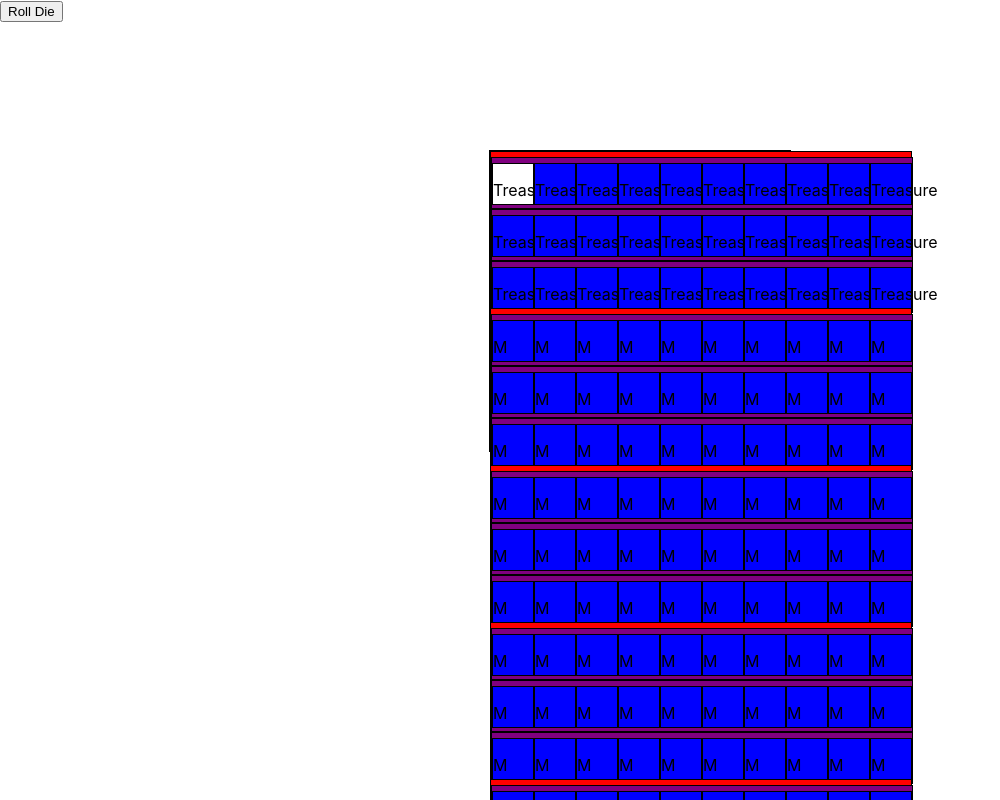
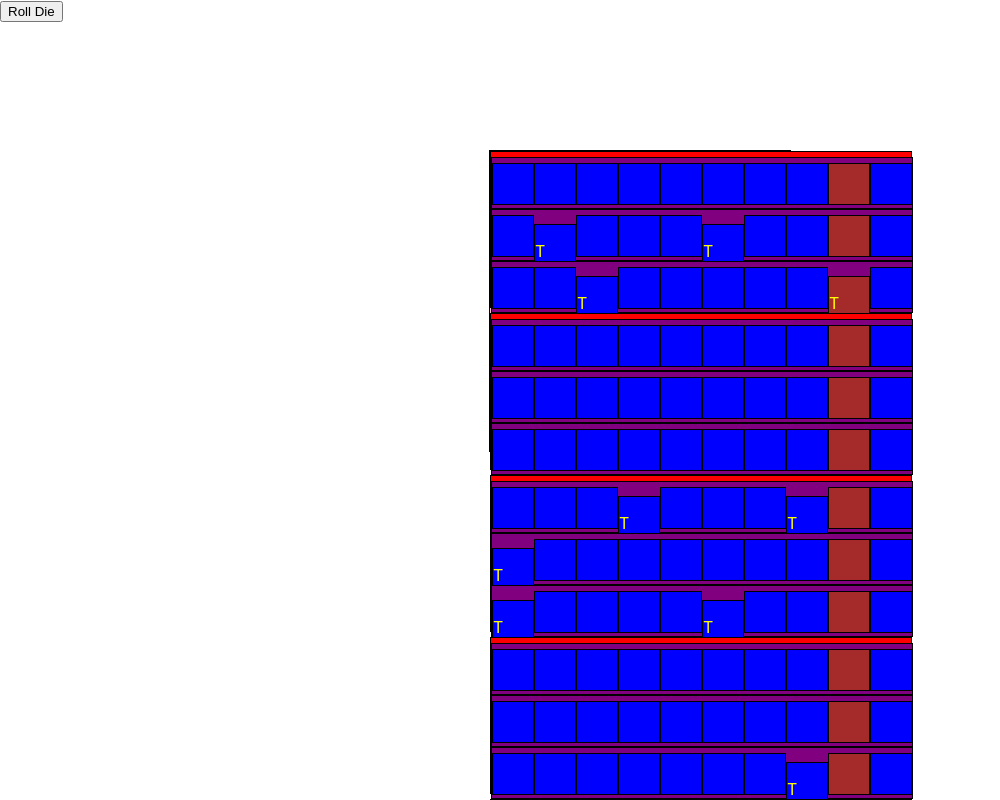
Before and after one commit to Team-Dragon-Slayers/dragon-slayers, a React (Create React App) app: page / in a window 1280 px wide. Shown: the top 800 px of the page, without its empty margins (0-1000 px from the left). Built offline with nearby package versions, Linux system fonts and the light colour scheme.

Commit message:
update monster styling

```diff
--- a/src/components/SquareRow/SquareRow.jsx
+++ b/src/components/SquareRow/SquareRow.jsx
@@ -3,6 +3,9 @@ import SquareSpace from '../SquareSpace/SquareSpace';
 import '../SquareRow/SquareRow.css'
 
 const spaces = [1, 2, 3, 4, 5, 6, 7, 8, 9, 10]
+
+let randomMonster = Math.floor(Math.random() * 10);
+let randomTreasure = Math.floor(Math.random() * 10);
 
 const SquareRow = (props) => {
     return (
@@ -20,6 +23,7 @@ const SquareRow = (props) => {
                     zone={props.zone}
                     row={props.row}
                     space={el}
+                    type={randomMonster === el ? "Monster" : "Blank"}
                 />
                 )
             :
@@ -29,6 +33,7 @@ const SquareRow = (props) => {
                 zone={props.zone}
                 row={props.row}
                 space={idx}
+                type={randomMonster === idx ? "Monster" : "Blank"}
             />
             )}
             </>
--- a/src/components/SquareSpace/SquareSpace.jsx
+++ b/src/components/SquareSpace/SquareSpace.jsx
@@ -2,12 +2,19 @@ import React from 'react';
 import styles from './SquareSpace.module.css';
 
 const SquareSpace = (props) => {
+
+    let randomMonster = Math.floor(Math.random() * 10);
+    let randomTreasure = Math.floor(Math.random() * 10);
+
     return (
         <>
          <div className={props.playerLocation ? styles.Player
-         : styles.SquareSpace}>
+         : styles.SquareSpace}
+          style={{backgroundColor: props.type === "Monster" ? "brown" : "blue"}}
+         >
 
-         {props.zone === 1 ? <p>Treasure</p> : <p>M</p>}
+         {/* {props.type === randomMonster ? <p className={styles.Monster}>M</p> : <div></div>} */}
+         {props.space === randomTreasure ? <p>T</p> : <p></p>}
          </div>
 
 
--- a/src/components/SquareSpace/SquareSpace.module.css
+++ b/src/components/SquareSpace/SquareSpace.module.css
@@ -4,6 +4,7 @@
     background-color: blue;
     border: 1px black solid;
     display: inline-block;
+    color: yellow;
 }
 
 .Player {
@@ -13,3 +14,11 @@
     border: 1px black solid;
     display: inline-block;
 }
+
+.Monster {
+    width: 40px;
+    height: 40px;
+    background-color: brown;
+    border: 1px black solid;
+    color: yellow;
+}
```
Also changed, not shown: src/components/SquareRow/SquareRow.css (line endings or trailing spaces).
